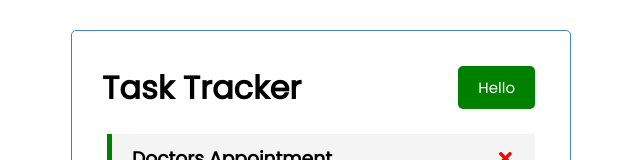
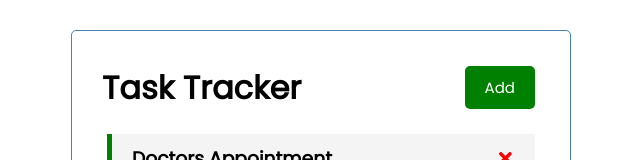
Before and after one commit to CoffeeJitterz/ReactCrashCourse2001, a React (Create React App) app in the folder react-task-tracker/: page / in a window 1280 px wide. Shown: the top 160 px of the page, without its empty margins (319-959 px from the left). Built offline with nearby package versions, Linux system fonts and the light colour scheme.

Commit message:
word on button changes dynamically

```diff
--- a/react-task-tracker/src/App.js
+++ b/react-task-tracker/src/App.js
@@ -43,7 +43,7 @@
 
   return (
     <div className="container">
-      <Header onAdd={() => setShowAddTask(!showAddTask)}/>
+      <Header onAdd={() => setShowAddTask(!showAddTask)} showAdd={showAddTask}/>
       {showAddTask && <AddTask onAdd={addTask}/>}
       {tasks.length > 0 ? (
       <Tasks tasks={tasks} onDelete={deleteTask}
--- a/react-task-tracker/src/compontents/Header.js
+++ b/react-task-tracker/src/compontents/Header.js
@@ -1,12 +1,12 @@
 import PropTypes from 'prop-types'
 import Button from './Button'
 
-const Header = ({ title, onAdd }) => {
+const Header = ({ title, onAdd, showAdd }) => {
 
   return (
     <header className='header'>
       <h1>{title}</h1>
-      <Button color='green' text='Hello' onClick={onAdd}/>
+      <Button color='green' text={showAdd ? 'Close' : 'Add'} onClick={onAdd}/>
     </header>
   )
 }
```
